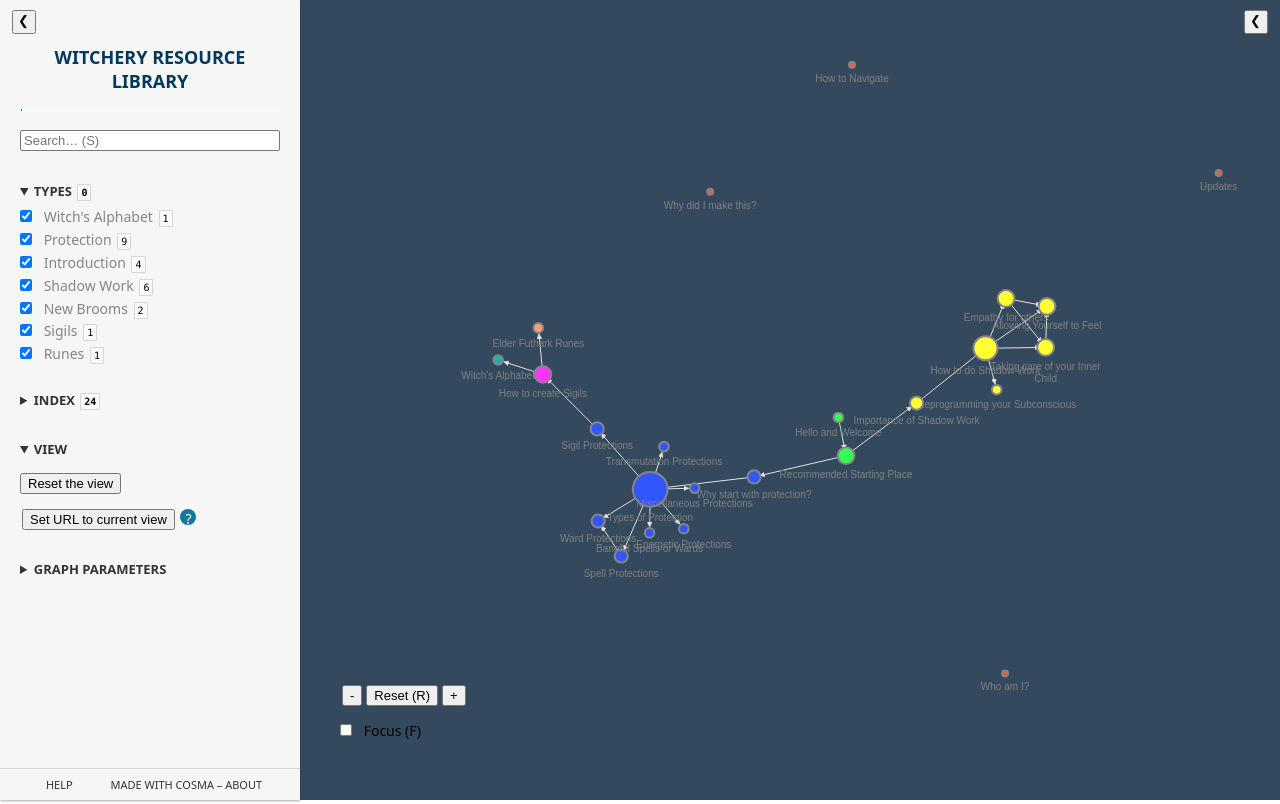
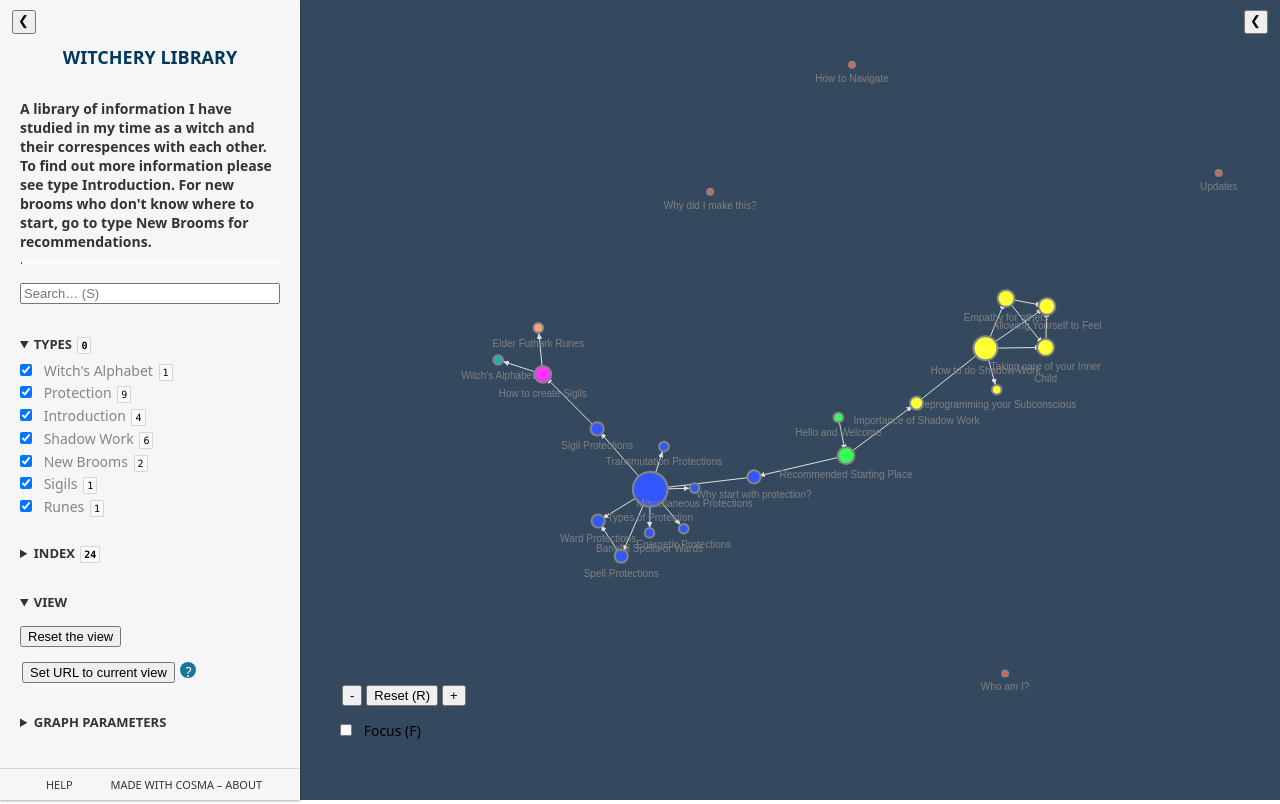
Before and after one commit to ciarasmithwitchywords/Witchery-Resource-Library, a plain HTML site: page index.html in a window 1280 px wide. Drawn offline with Linux system fonts and the light colour scheme.

Commit message:
index.html

```diff
--- a/index.html
+++ b/index.html
@@ -103,7 +103,8 @@
     <aside id="menu-container" class="menu active list-content-container">
         <header role="banner">
 
-            <h1 class="title">Witchery Resource Library</h1>
+            <h1 class="title">Witchery Library</h1>
+		<h4>A library of information I have studied in my time as a witch and their correspences with each other. To find out more information please see type Introduction. For new brooms who don't know where to start, go to type New Brooms for recommendations.</h4>
 
 
             <div class="load-bar" onclick="updateForces()"
```
